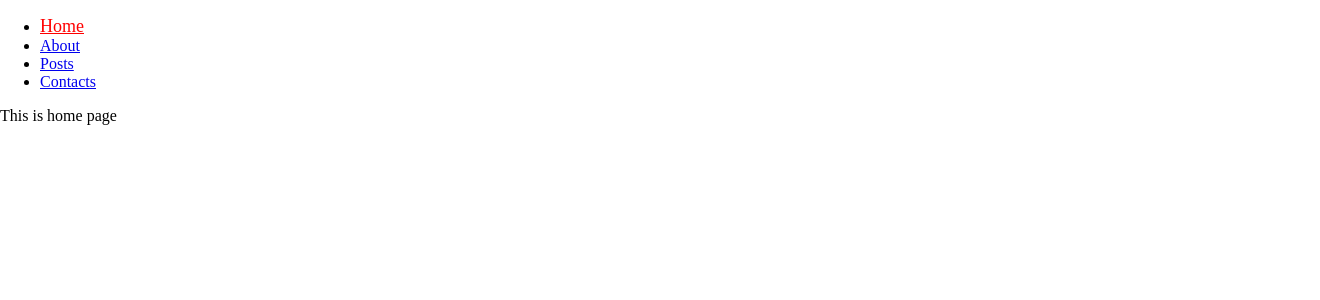
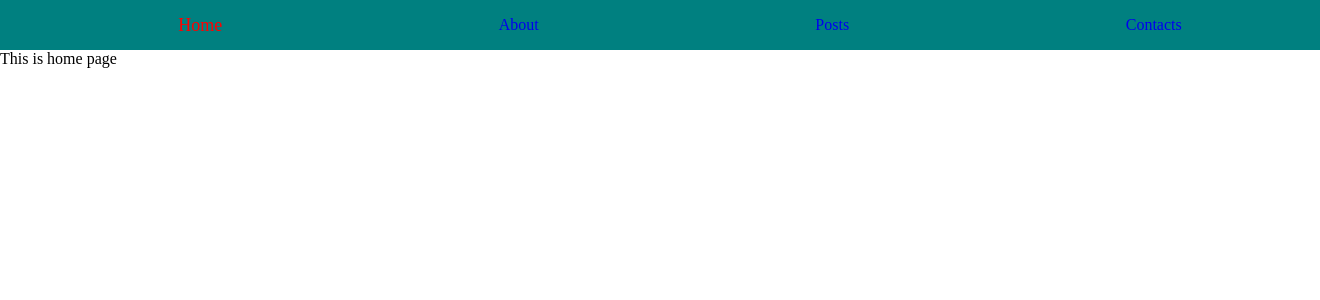
Before and after one commit to Erjankydyrov/router-example, a React (Create React App) app: page / in a window 1280 px wide. Shown: the top 300 px of the page, 1320 px wide, since content can reach past the window. Built offline with nearby package versions, Linux system fonts and the light colour scheme.

Commit message:
added new className

```diff
--- a/src/App.js
+++ b/src/App.js
@@ -15,7 +15,7 @@ function App() {
 
   return (
     <div className="App">
-      <ul>
+      <ul className="ulNav">
         <li><NavLink exact activeClassName="activeLink" activeStyle = {activeLinkStyle} to="/">Home</NavLink></li>
         <li><NavLink activeClassName="activeLink" activeStyle = {activeLinkStyle} to="/About">About</NavLink></li>
         <li><NavLink activeClassName="activeLink" activeStyle = {activeLinkStyle} to="/posts">Posts</NavLink></li>
```
